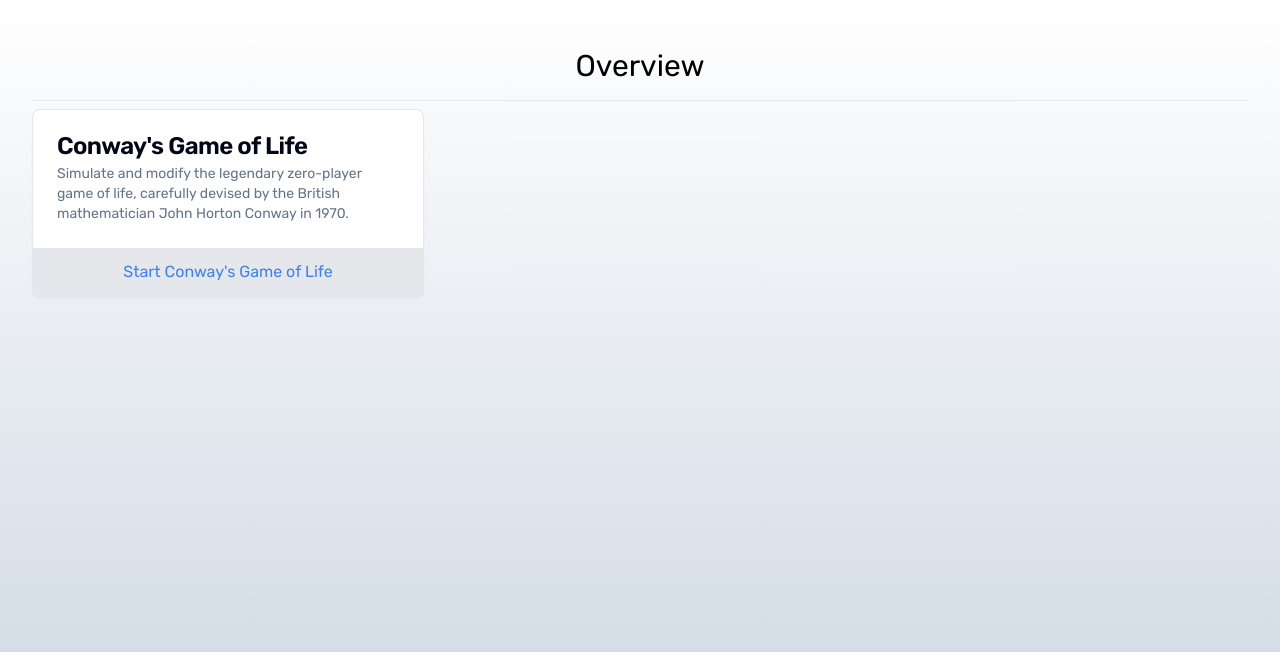
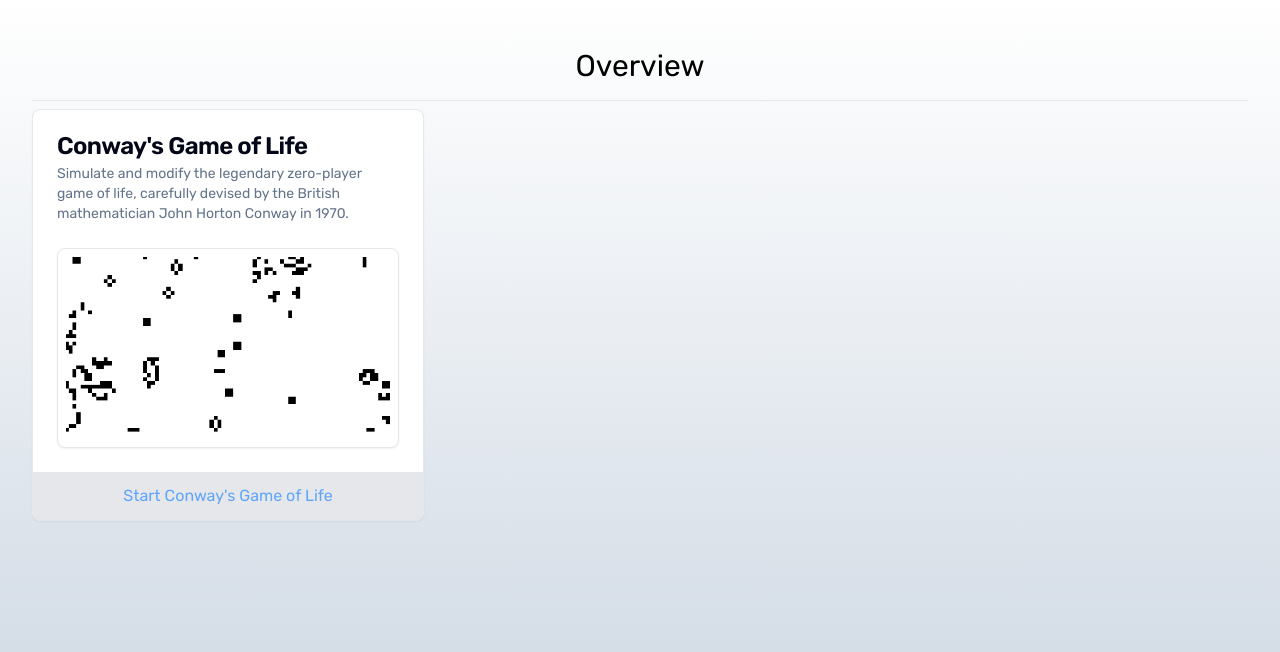
Before and after one commit to neinja007/Simulatory, a Next.js app: page / in a window 1280 px wide. Shown: the top 652 px of the page. Built offline with nearby package versions, Linux system fonts and the light colour scheme.

Commit message:
add image to simulation overview

```diff
--- a/src/app/page.tsx
+++ b/src/app/page.tsx
@@ -2,6 +2,7 @@ import Link from 'next/link';
 import { Card, CardContent, CardDescription, CardHeader, CardTitle } from '@/components/ui/card';
 import Header from '@/components/ui/header';
 import { routes } from '@/data/routes';
+import Image from 'next/image';
 
 export default function Overview() {
   return (
@@ -14,11 +15,18 @@ export default function Overview() {
               <CardTitle>{name}</CardTitle>
               <CardDescription>{description}</CardDescription>
             </CardHeader>
-            <CardContent className='bg-gray-200 pb-3 pt-3 text-center'>
-              <Link href={href} className='text-blue-500 hover:underline'>
+            <CardContent>
+              <div className='overflow-hidden rounded-lg border bg-white p-2 shadow-sm'>
+                <div className='relative aspect-video w-full'>
+                  <Image src={`${href}.png`} fill className='object-cover' alt={'Image for ' + name} />
+                </div>
+              </div>
+            </CardContent>
+            <div className='rounded-b-md bg-gray-200 pb-3 pt-3 text-center'>
+              <Link href={href} className='text-blue-400 hover:underline'>
                 Start {name}
               </Link>
-            </CardContent>
+            </div>
           </Card>
         ))}
       </div>
```
